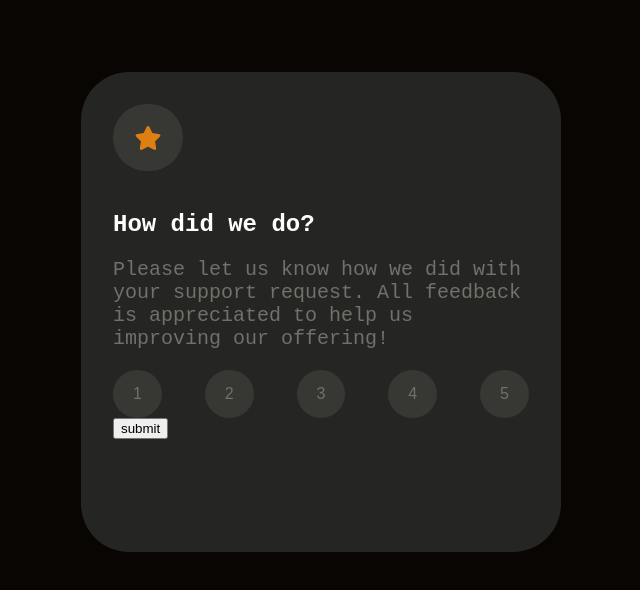
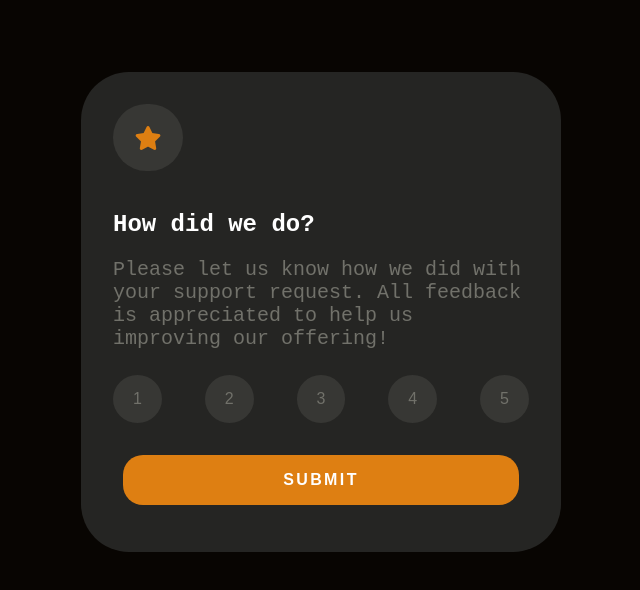
Before and after one commit to KP1709/InteractiveFeedbackCard, a plain HTML site: page index.html in a window 1280 px wide. Shown: the whole page, without its empty margins (319-959 px from the left). Drawn offline with Linux system fonts and the light colour scheme.

Commit message:
Styled and positioned 'submit' button
Added styling to the submit button as well as positioned in the centre of its div.
Gave margin-top to feedback buttons to make sections less crowded.

```diff
--- a/styles.css
+++ b/styles.css
@@ -7,6 +7,7 @@
     --background--feedback-card: hsl(60, 3%, 14%);
     --buttons--feedback-card: hsl(60, 2%, 21%);
     --secondaryText--feedback-card: hsl(60, 3%, 43%);
+    --selectedButton--feedback-card: hsl(32, 85%, 47%);
 }
 
 html{
@@ -56,11 +57,14 @@ body{
 
 .centred{
     justify-content:center;
+    /* border: 2px solid lightblue; */
 }
 
 .feedback-scoring{
     display:flex;
+    flex-direction: row;
     justify-content: space-between;
+    margin-top: 0.3rem;
 }
 
 .feedback-scr-btn{
@@ -71,3 +75,20 @@ body{
     color: var(--secondaryText--feedback-card);
     font-size: 1rem;
 }
+
+.submit-btn-cont{
+    text-align:center;
+    margin-top: 2em;
+}
+
+.submit-btn{
+    background-color:var(--selectedButton--feedback-card);
+    border: transparent;
+    border-radius: 20px;
+    text-transform: uppercase;
+    padding: 1em 10em;
+    font-size: 1rem;
+    font-weight: bold;
+    color: white;
+    letter-spacing: 0.15rem;
+}
```
